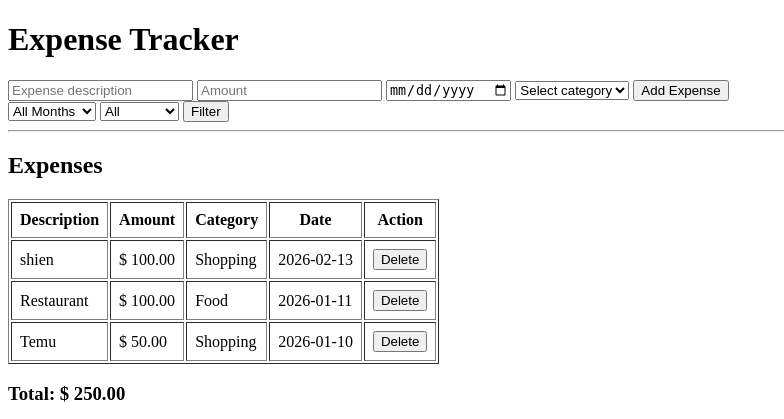
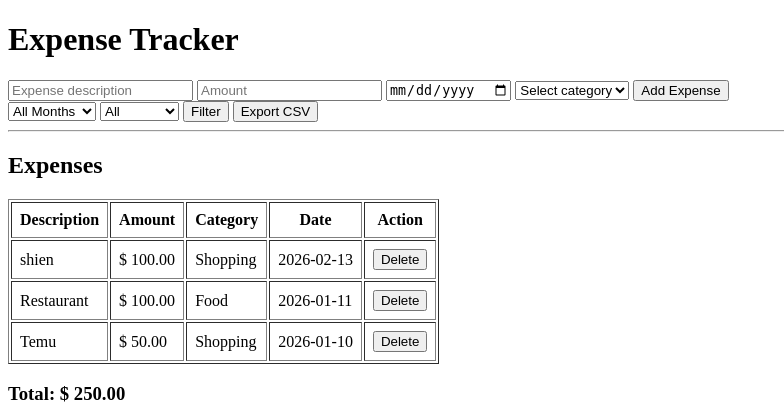
Before and after one commit to hasijadishita-cell/expense-tracker-flask, a Flask app: page / in a window 1280 px wide. Shown: the top 419 px of the page, without its empty margins (0-784 px from the left). Run offline with Flask 3, Linux system fonts and the light colour scheme; data comes from the database, SQL or seed files in the repository; both versions use the stored data as it was after the commit.

Commit message:
Add monthly CSV export with proper download headers

```diff
--- a/app.py
+++ b/app.py
@@ -1,5 +1,6 @@
-from flask import Flask, render_template, request, redirect
+from flask import Flask, render_template, request, redirect, Response
 import sqlite3
+import csv, io
 
 
 app=Flask(__name__)
@@ -87,6 +88,34 @@ def delete_expense(expense_id):
     return redirect("/")
 
 
+@app.route("/export")
+def export_csv():
+    selected_month=request.args.get("month")
+    con=get_connection()
+    cursor=con.cursor()
+    if selected_month and selected_month!="all":
+        cursor.execute("SELECT * FROM expenses WHERE strftime('%Y-%m', expense_date)=?", (selected_month,))
+        filename=f"expenses_{selected_month}.csv"
+    else:
+        cursor.execute("SELECT * FROM expenses")
+        filename="expenses_all.csv"
+    rows=cursor.fetchall()
+    con.close()
+
+    output=io.StringIO()
+    writer=csv.writer(output)
+    writer.writerow(["Description", "Amount", "Category", "Date"])
+    for row in rows:
+        writer.writerow(row)
+
+    response=Response(
+        output.getvalue(),
+        mimetype="text/csv")
+    response.headers["Content-Disposition"]=f"attachment; filename={filename}"
+    return response
+
+
+
 if __name__=="__main__":
     init_db()
     app.run(debug=True)
--- a/templates/index.html
+++ b/templates/index.html
@@ -72,7 +72,10 @@
             <option value="Rent">Rent</option>
             <option value="Shopping">Shopping</option>
         </select>
-        <button type=""submit>Filter</button>
+        <button type="submit">Filter</button>
+        <button type="submit"
+        formaction="/export">
+    Export CSV</button>
     </form>
 
 
```
Also changed, not shown: expenses.db.
